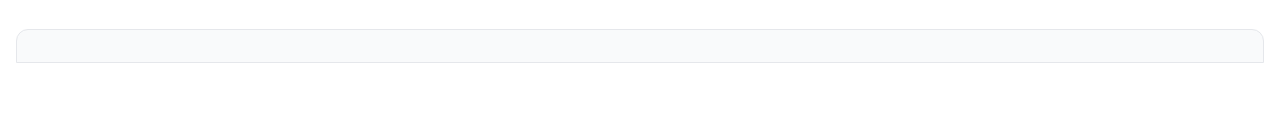
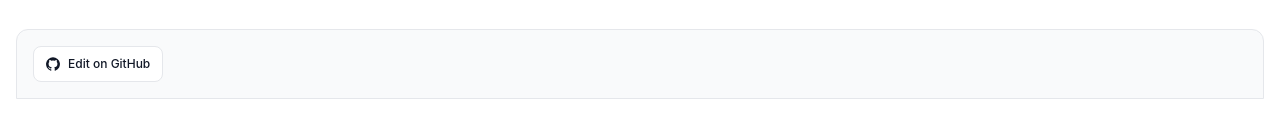
Before and after one commit to mtmsujan/modal-design, a website built with Vite: page index.html in a window 1280 px wide. Shown: the part 3236-3372 px from the top of the page. Built offline with nearby package versions, Linux system fonts and the light colour scheme.

Commit message:
Add githut link and SVG icon

```diff
--- a/index.html
+++ b/index.html
@@ -272,6 +272,14 @@
         <div class="mt-8 code-example">
             <div class="w-full p-4 border border-gray-200 bg-gray-50 rounded-t-xl dark:border-gray-600 dark:bg-gray-700">
                 <div class="grid grid-cols-3">
+                    <div class="col-span-2 sm:col-span-1">
+                        <a href="#" class="inline-flex items-center justify-center h-9 mr-3 px-3 text-xs font-medium text-gray-900 bg-white border border-gray-200 rounded-lg focus:outline-none hover:bg-gray-100 hover:text-blue-700 focus:z-10 focus:ring-2 focus:ring-gray-300 dark:focus:ring-gray-500 dark:bg-gray-800 dark:text-gray-400 dark:border-gray-600 dark:hover:text-white dark:hover:bg-gray-700">
+                            <svg class="w-3.5 h-3.5 mr-2" aria-hidden="true" xmlns="http://www.w3.org/2000/svg" fill="currentColor" viewBox="0 0 20 20">
+                                <path fill-rule="evenodd" d="M10 .333A9.911 9.911 0 0 0 6.866 19.65c.5.092.678-.215.678-.477 0-.237-.01-1.017-.014-1.845-2.757.6-3.338-1.169-3.338-1.169a2.627 2.627 0 0 0-1.1-1.451c-.9-.615.07-.6.07-.6a2.084 2.084 0 0 1 1.518 1.021 2.11 2.11 0 0 0 2.884.823c.044-.503.268-.973.63-1.325-2.2-.25-4.516-1.1-4.516-4.9A3.832 3.832 0 0 1 4.7 7.068a3.56 3.56 0 0 1 .095-2.623s.832-.266 2.726 1.016a9.409 9.409 0 0 1 4.962 0c1.89-1.282 2.717-1.016 2.717-1.016.366.83.402 1.768.1 2.623a3.827 3.827 0 0 1 1.02 2.659c0 3.807-2.319 4.644-4.525 4.889a2.366 2.366 0 0 1 .673 1.834c0 1.326-.012 2.394-.012 2.72 0 .263.18.572.681.475A9.911 9.911 0 0 0 10 .333Z" clip-rule="evenodd"></path>
+                            </svg>
+                            Edit on GitHub
+                        </a>
+                    </div>
 
                 </div>
             </div>
```
